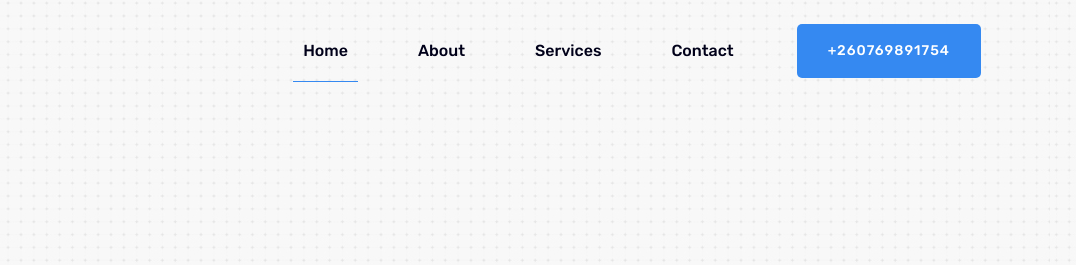
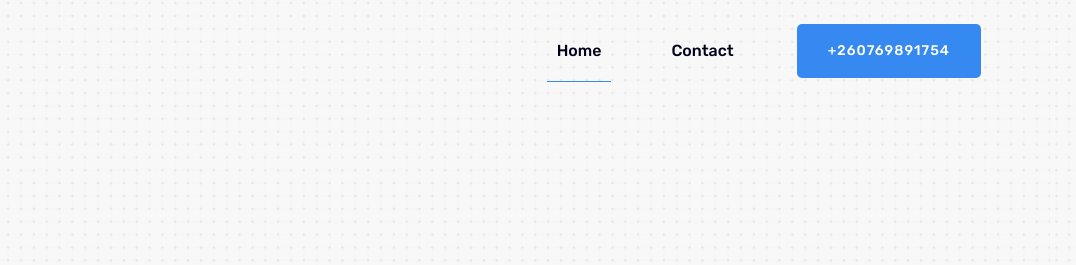
Before and after one commit to chandachewe10/LOANLIFT, a plain HTML site: page contact.html in a window 1280 px wide. Shown: the top 265 px of the page, 204-1280 px from the left. Drawn offline with Linux system fonts and the light colour scheme; some packages are replaced by stand-ins of ours.

```diff
--- a/contact.html
+++ b/contact.html
@@ -55,8 +55,7 @@
                                     <nav>
                                         <ul id="navigation">
                                             <li class="active"><a href="index.html">Home</a></li>
-                                            <li><a href="#about">About</a></li>
-                                            <li><a href="#services">Services</a></li>
+
 
                                             <li><a href="contact.html">Contact</a></li>
                                         </ul>
```
